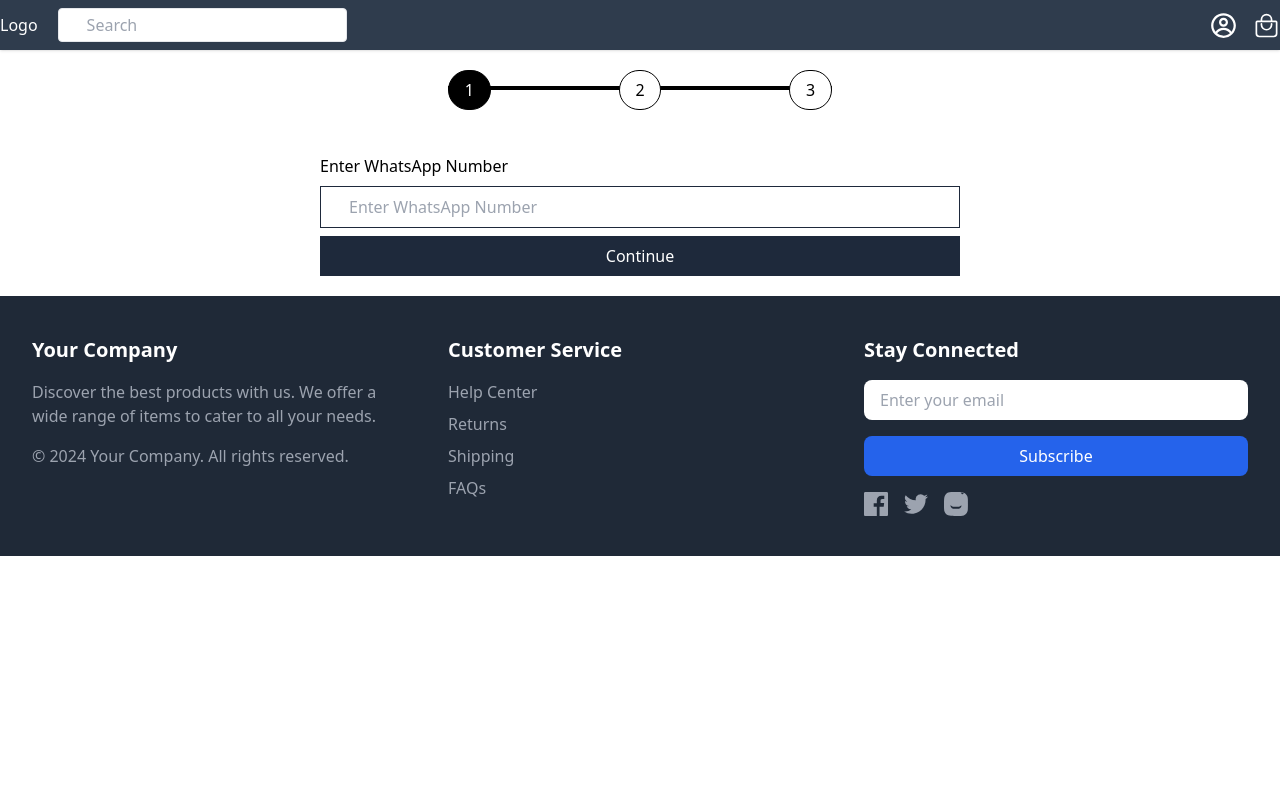
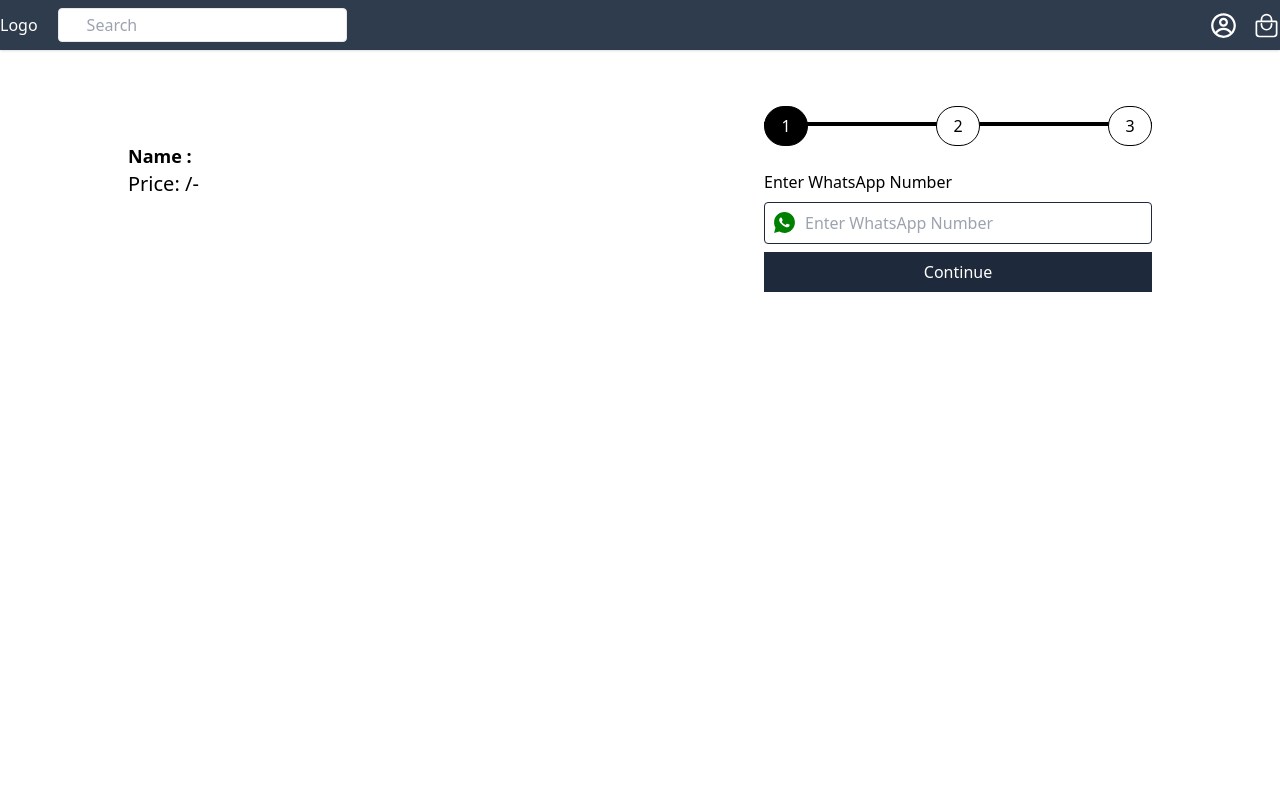
Before and after one commit to manash-barai/rajib, a Next.js app: page /payment in a window 1280 px wide. Shown: the top 800 px of the page. Built offline with nearby package versions, Linux system fonts and the light colour scheme.

Commit message:
add dynamic product to payment page

```diff
--- a/app/payment/page.jsx
+++ b/app/payment/page.jsx
@@ -1,7 +1,15 @@
 "use client";
 import React, { useState } from "react";
+import { useSearchParams } from "next/navigation";
+import Image from "next/image";
+import { RiWhatsappFill } from "react-icons/ri";
 
 const Page = () => {
+  const searchParams = useSearchParams(); // Retrieve query parameters
+  const name = searchParams.get("name");
+  const price = searchParams.get("price");
+  const image = searchParams.get("image");
+
   const [currentStep, setCurrentStep] = useState(1);
   const [formData, setFormData] = useState({
     whatsappNumber: "",
@@ -36,9 +44,26 @@ const Page = () => {
   };
 
   return (
-    <div className="w-full py-5 h-full">
+    <div className="flex gap-10 w-auto mx-auto  px-32 py-9 justify-between h-[100vh]">
+      <div className="mt-14  flex flex-row   gap-3">
+        {image && (
+          <Image
+            src={image}
+            alt={name}
+            width={200}
+            height={200}
+            className="rounded border-0 h-48"
+          />
+        )}
+        <div>
+          <h2 className="text-lg font-bold"> Name :{name}</h2>
+          <p className="text-xl">Price: {price}/-</p>
+        </div>
+        {/* Add payment form or process here */}
+      </div>
+      <div className="py-5 ">
         {/* Progress Line */}
-      <ul className="line flex w-96 mx-auto gap-32 relative outline-offset-8">
+        <ul className="line flex  float-end gap-32 relative outline-offset-8">
           <div className="absolute top-4 h-1 w-full bg-black"></div>
           <li
             className={`w-11 h-10 border border-black rounded-full p-3 flex justify-center items-center z-10 ${
@@ -64,21 +89,30 @@ const Page = () => {
         </ul>
 
         {/* Steps */}
-      <section className="container flex-1 px-80 mt-11">
+        <section className="container flex-1  mt-16">
           {currentStep === 1 && (
             <div className="login flex-1">
               <form onSubmit={handleWhatsappSubmit}>
                 <div className="w-full">
                   <p>Enter WhatsApp Number</p>
+                  <div className=" relative">
                     <input
                       type="number"
                       name="whatsappNumber"
                       placeholder="Enter WhatsApp Number"
                       value={formData.whatsappNumber}
                       onChange={handleChange}
-                  className="w-full my-2 py-2 px-7 border border-slate-800"
+                      className="w-full my-2 py-2 px-10 border border-slate-800 rounded"
                       required
                     />
+
+
+                    <div className="absolute top-4 start-2">
+                      <RiWhatsappFill size={25} color="green" />
+
+
+                    </div>
+                  </div>
                 </div>
                 <button
                   type="submit"
@@ -91,10 +125,10 @@ const Page = () => {
           )}
 
           {currentStep === 2 && (
-          <div className="flex justify-center items-center min-h-screen">
+            <div className="flex-1 justify-center items-center ">
               <form
                 onSubmit={handleDeliverySubmit}
-              className="bg-white w-full p-4 rounded-lg shadow-lg"
+                className="bg-white w-full p-4  rounded-lg shadow-lg"
               >
                 <h2 className="text-2xl font-bold mb-6 text-center">
                   Delivery Form
@@ -178,7 +212,7 @@ const Page = () => {
           )}
 
           {currentStep === 3 && (
-          <div className="flex justify-center items-center min-h-screen">
+            <div className="flex-1 justify-center items-center ">
               <div className="bg-white p-8 rounded-lg shadow-lg w-full max-w-xl">
                 <h2 className="text-2xl font-bold mb-6">
                   Payment and Billing Details
@@ -241,6 +275,7 @@ const Page = () => {
           )}
         </section>
       </div>
+    </div>
   );
 };
 
--- a/components/BuyOption.jsx
+++ b/components/BuyOption.jsx
@@ -2,10 +2,11 @@
 import React, { useState } from "react";
 import Bag from "./Bag";
 import Link from "next/link";
+import { useRouter } from "next/navigation";
+const BuyOption = ({ product }) => {
 
-const BuyOption = ({ product }) => {
+  const router = useRouter();
   const [bagToggle, setBagToggle] = useState(false);
-
   const bagToggles = () => {
     setBagToggle(!bagToggle);
   };
@@ -17,6 +18,14 @@ const BuyOption = ({ product }) => {
     console.log(product);
     localStorage.setItem("cart", JSON.stringify(cart));
   };
+
+
+
+  const handleBuyNow = () => {
+    // Programmatically navigate to the payment page with product details
+    router.push(`/payment?name=${product.name}&price=${product.newPrice}&image=${product.image1.url}`);
+  };
+
 
   return (
     <div className="flex mt-5 gap-4">
@@ -30,9 +39,12 @@ const BuyOption = ({ product }) => {
       >
         ADD TO BAG
       </button>
-      <Link href={"/payment"} className="py-2 px-3 border-dashed bg-gray-700 text-white font-semibold">
+      <button
+        onClick={handleBuyNow}
+        className="py-2 px-3 border-dashed bg-gray-700 text-white font-semibold"
+      >
         BUY NOW
-      </Link>
+      </button>
     </div>
   );
 };
```
Lines whose indentation alone changed are shown as unchanged.
